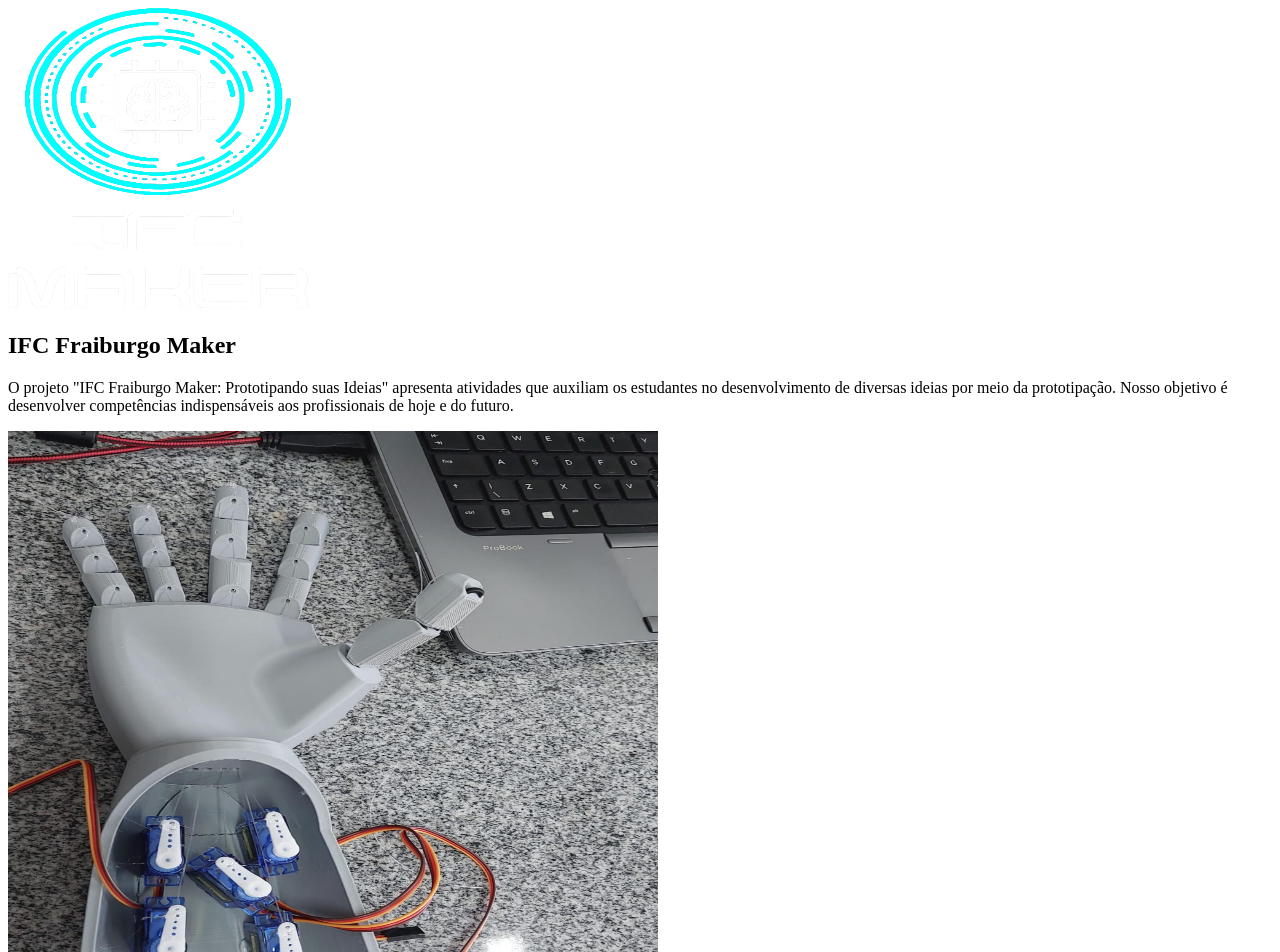
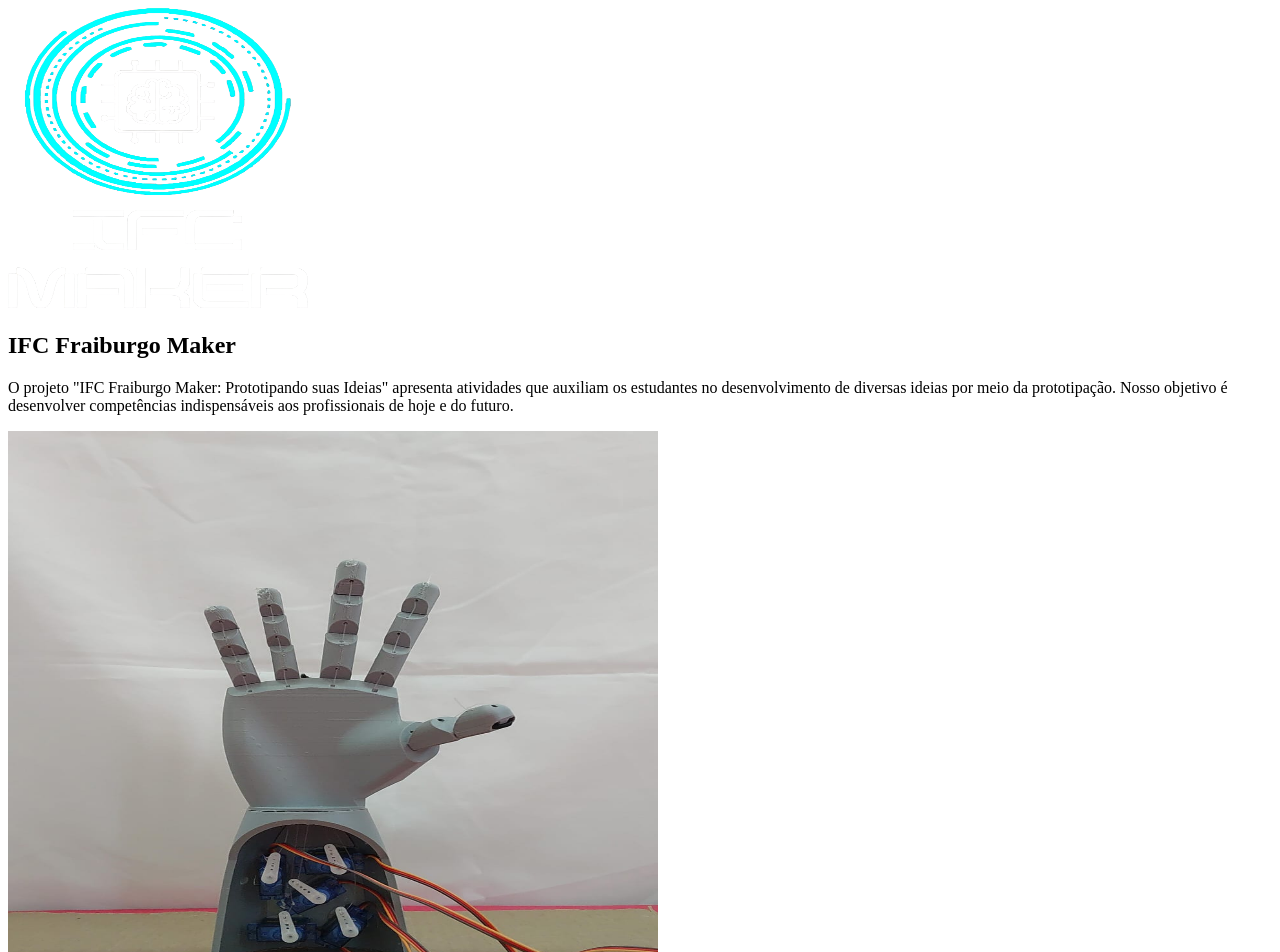
Before and after one commit to victorblino/ifc-maker-website, a Next.js app: page / in a window 1280 px wide. Shown: the top 952 px of the page. Built offline with nearby package versions, Linux system fonts and the light colour scheme.

Commit message:
"Updated image source and added two new image entries for 'Mão Robótica' project in projectsData."

```diff
--- a/src/components/Projects.jsx
+++ b/src/components/Projects.jsx
@@ -7,7 +7,7 @@ const projectsData = [
     id: "mao-robotica",
     title: "Mão Robótica",
     description: "A mão robótica exemplifica a fusão de tecnologias da Indústria 4.0, unindo robótica, visão computacional e inteligência artificial para realizar tarefas complexas e se adaptar ao ambiente. Para sua construção, utilizaremos impressão 3D para as partes, além de um Arduino.",
-    imgSrc: "/imgs/mao-robotica/image1.jpg",
+    imgSrc: "/imgs/mao-robotica/image2.jpg",
     imgAlt: "Mão Robótica",
     index: 0,
     images: [
@@ -15,7 +15,9 @@ const projectsData = [
       { type: 'video', src: "/videos/mao-robotica/video2.mp4", alt: "Vídeo da Mão Robótica em ação" },
       { type: 'video', src: "/videos/mao-robotica/video3.mp4", alt: "Vídeo da Mão Robótica em ação" },
       { type: 'video', src: "/videos/mao-robotica/video4.mp4", alt: "Vídeo da Mão Robótica em ação" },
-      { type: 'video', src: "/videos/mao-robotica/video5.mp4", alt: "Vídeo da Mão Robótica em ação" }
+      { type: 'video', src: "/videos/mao-robotica/video5.mp4", alt: "Vídeo da Mão Robótica em ação" },
+      { type: 'image', src: "/imgs/mao-robotica/image1.jpg", alt: "Vídeo da Mão Robótica em ação" },
+      { type: 'image', src: "/imgs/mao-robotica/image3.jpg", alt: "Vídeo da Mão Robótica em ação" }
     ]
   },
   {
```
Also changed, not shown: public/imgs/mao-robotica/image2.jpg (added), public/imgs/mao-robotica/image3.jpg (added).
